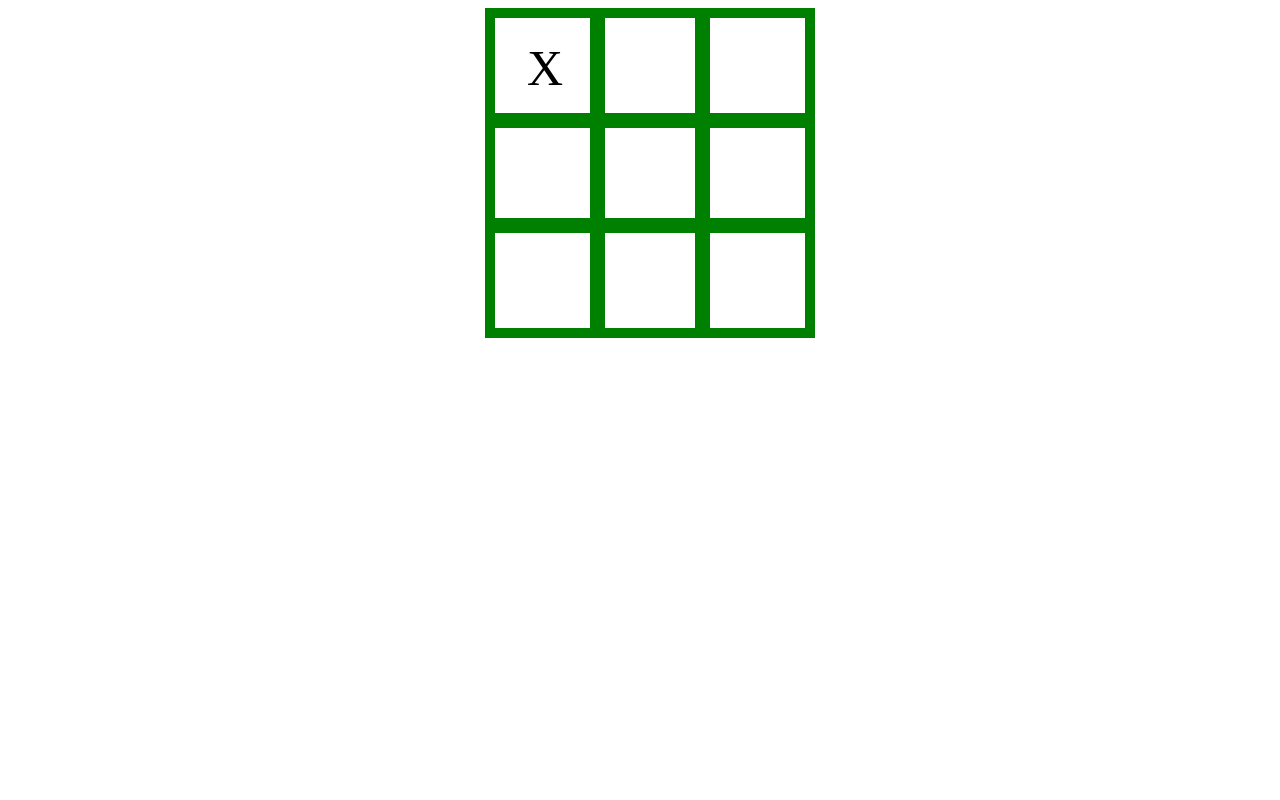
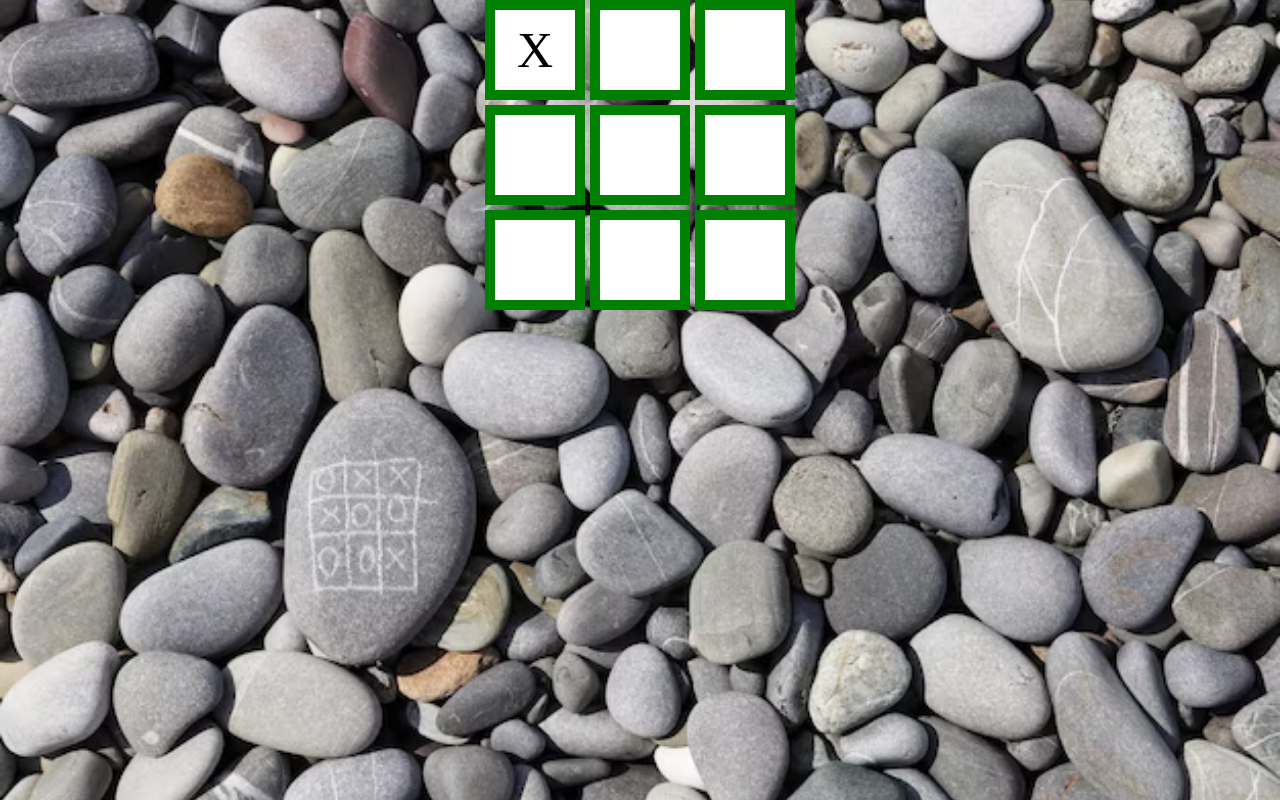
Before and after one commit to baamadu/Boter-kaas-en-eieren--Zeeslag-Whack-a-Mole-, a plain HTML site: page BKE/index.html in a window 1280 px wide. Both pictures are taken after a click on the element 545 px from the left and 68 px from the top of the page. Drawn offline with Linux system fonts and the light colour scheme.

Commit message:
- Maak de layout voor een X of een O op het speelbord - Maak de eventListener op alle velden van het speelbord - Toon een X of een O op het speelbord als de speler erop klikt, steeds om en om - Zorg ervoor dat als een veld al gevuld is, dat er geen andere invoer mogelijk is

```diff
--- a/BKE/css/style.css
+++ b/BKE/css/style.css
@@ -1,3 +1,16 @@
+* {
+  margin: 0;
+  padding: 0;
+  box-sizing: border-box;
+}
+
+.body {
+  font-family: Arial, sans-serif;
+  text-align: center;
+  height: 100vh; /* Zorg ervoor dat de body de volledige hoogte van het scherm gebruikt */
+  color: white; /* Zorg ervoor dat de tekst wit is */
+}
+
 .speelbord {
   display: grid;
   grid-template-columns: 100px 100px 100px;
@@ -5,16 +18,23 @@
   gap: 5px;
   margin: 0 auto;
   width: fit-content;
+}
 
- }
-.vakje{
+.vakje {
   width: 100px;
   height: 100px;
-    background-color: transparent;
   border: 10px solid green;
   display: flex;
   font-size: 50px;
   align-items: center;
   justify-content: center;
+  background-color: white;
+}
 
+.b-image {
+  position: fixed;
+  width: 100vw;
+  height: 100vh;
+  object-fit: cover;
+  z-index: -1;
 }
--- a/BKE/index.html
+++ b/BKE/index.html
@@ -5,11 +5,10 @@
     <meta name="viewport" content="width=device-width, initial-scale=1.0" />
     <title>Boter, kaas en eieren</title>
     <link rel="stylesheet" href="css/style.css" />
-    <link
-      rel="stylesheet"href="IMG/boter-kaas-en-eieren-op-de-kiezelstenen-aan-de-kust_342379-190.avif"
-    />
+
   </head>
   <body>
+    <img src="img/boter-kaas-en-eieren-op-de-kiezelstenen-aan-de-kust_342379-190.png" alt="background" class="b-image">
     <div class="speelbord">
       <div class="vakje"></div>
       <div class="vakje"></div>
--- a/BKE/main.js
+++ b/BKE/main.js
@@ -4,21 +4,18 @@ const vakjes = document.querySelectorAll(".vakje");
 console.log(vakjes);
 
 //for (let i = 0; i < vakjes.length; i++) {
- // const vakje = vakjes[i];
-  //vakje.addEventListener("click", function () {
-    //vakje.textContent = "O";
-  //});
+// const vakje = vakjes[i];
+//vakje.addEventListener("click", function () {
+//vakje.textContent = "O";
+//});
 //}
-let currentPlayer = 'X'
+let currentPlayer = "X";
 for (let i = 0; i < vakjes.length; i++) {
   const vakje = vakjes[i];
-  vakje.addEventListener('click', function () {
-    // Als het vakje nog leeg is, voeg de zet van de huidige speler toe
-    if (vakje.textContent === '') {
+  vakje.addEventListener("click", function () {
+    if (vakje.textContent === "") {
       vakje.textContent = currentPlayer;
-
-      // Wissel de beurt na elke zet
-      currentPlayer = currentPlayer === 'X' ? 'O' : 'X';
+      currentPlayer = currentPlayer === "X" ? "O" : "X";
     }
   });
 }
```
Also changed, not shown: BKE/IMG/boter-kaas-en-eieren-op-de-kiezelstenen-aan-de-kust_342379-190.png (renamed from BKE/IMG/boter-kaas-en-eieren-op-de-kiezelstenen-aan-de-kust_342379-190.avif). Lines whose indentation alone changed are shown as unchanged.
